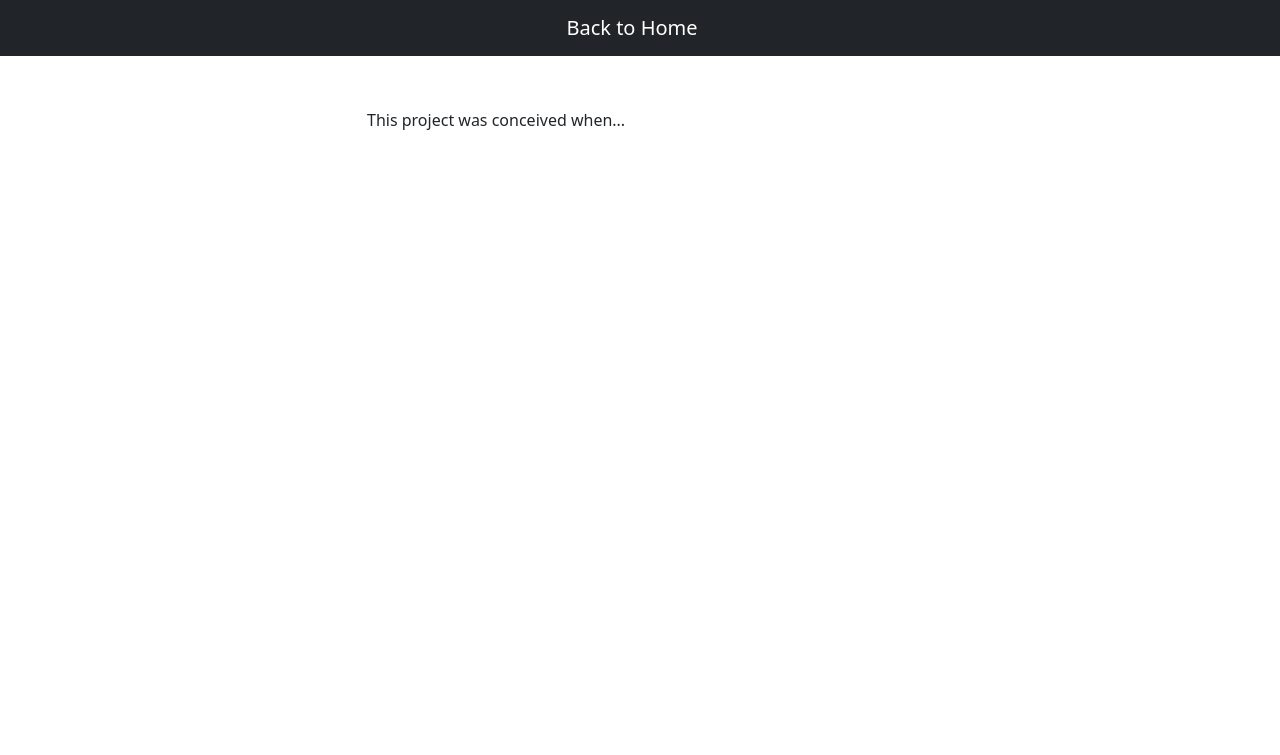
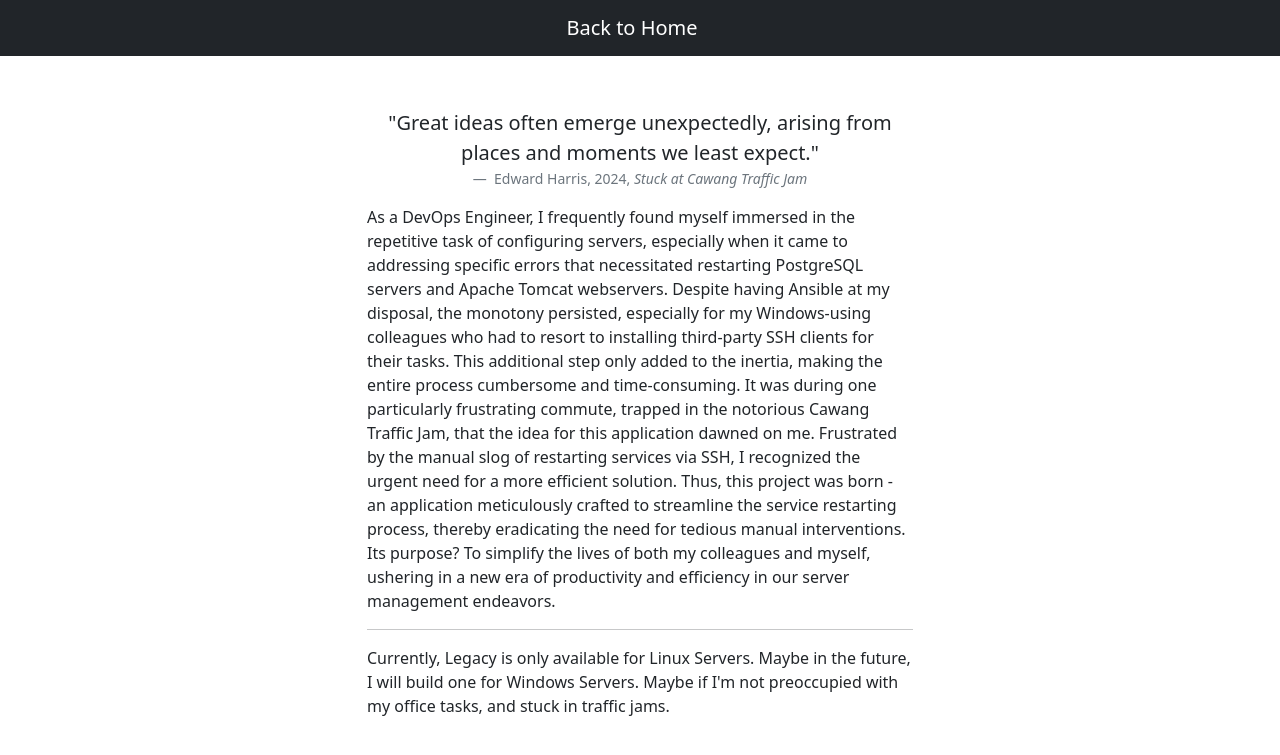
Before and after one commit to agripramadio29/legacy_app, a Django app: page /about/ in a window 1280 px wide. Shown: the top 755 px of the page. Run offline with Django 4.2, Linux system fonts and the light colour scheme; some libraries are stand-ins or nearby versions.

Commit message:
maybe its ready?

```diff
--- a/templates/about.html
+++ b/templates/about.html
@@ -14,7 +14,7 @@
     <!-- Navbar -->
     <nav class="navbar navbar-expand-lg navbar-dark bg-dark fixed-top">
         <div class="container">
-            <a class="navbar-brand text-center" href="{% url 'home' %}" style="width: 100%;">Back to Home</a>
+            <a class="navbar-brand text-center" href="{% url 'home' %}" style="width: 100%;"><i class="bi bi-arrow-left"></i>Back to Home</a>
         </div>
     </nav>
 
@@ -22,13 +22,41 @@
     <div class="container">
         <div class="row justify-content-center mt-5">
             <div class="col-md-6">
-                <p>This project was conceived when...</p>
+                <figure class="text-center">
+                    <blockquote class="blockquote">
+                      <p>"Great ideas often emerge unexpectedly, arising from places and moments we least expect."
+                    </p>
+                    </blockquote>
+                    <figcaption class="blockquote-footer">
+                      Edward Harris, 2024, <cite title="Source Title">Stuck at Cawang Traffic Jam</cite>
+                    </figcaption>
+                  </figure>
+                <p class="justify-content-center">
+                    As a DevOps Engineer, I frequently found myself immersed in the repetitive task of configuring
+                    servers, especially when it came to addressing specific errors that necessitated restarting
+                    PostgreSQL servers and Apache Tomcat webservers. Despite having Ansible at my disposal, the
+                    monotony persisted, especially for my Windows-using colleagues who had to resort to installing
+                    third-party SSH clients for their tasks. This additional step only added to the inertia, making
+                    the entire process cumbersome and time-consuming. It was during one particularly frustrating
+                    commute, trapped in the notorious Cawang Traffic Jam, that the idea for this application dawned on
+                    me. Frustrated by the manual slog of restarting services via SSH, I recognized the urgent need for
+                    a more efficient solution. Thus, this project was born - an application meticulously crafted to
+                    streamline the service restarting process, thereby eradicating the need for tedious manual
+                    interventions. Its purpose? To simplify the lives of both my colleagues and myself, ushering in a
+                    new era of productivity and efficiency in our server management endeavors.
+                </p>
+                <hr />
+                <p>
+                    Currently, Legacy is only available for Linux Servers. Maybe in the future,
+                    I will build one for Windows Servers. Maybe if I'm not preoccupied with my
+                    office tasks, and stuck in traffic jams.
+                </p>
             </div>
         </div>
     </div>
 
     <!-- Bootstrap JS and dependencies -->
-    <script src="{% static 'bootstrap/js/jquery.min.js' %}"></script>
-    <script src="{% static 'bootstrap/js/bootstrap.min.js' %}"></script>
+    <script src="{% static 'js/jquery.min.js' %}"></script>
+    <script src="{% static 'js/bootstrap.min.js' %}"></script>
 </body>
 </html>
```
Also changed, not shown: static/js/custom.js (added, +8 -0 lines), templates/index.html (+4 -3 lines), templates/success.html (+35 -1 lines).
